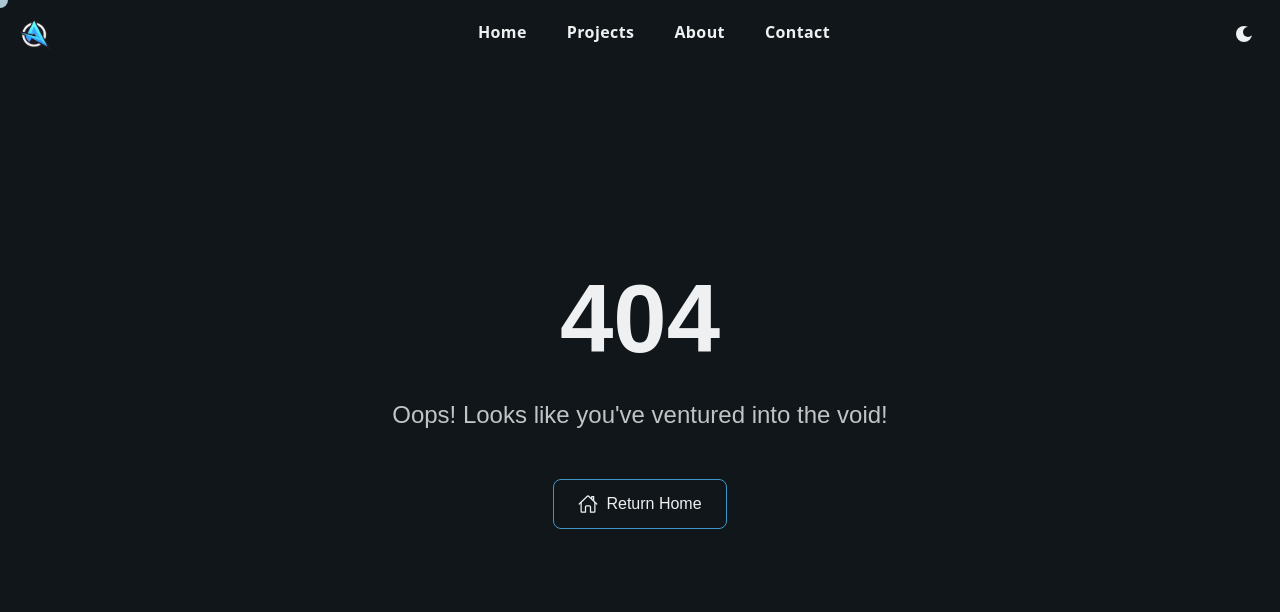
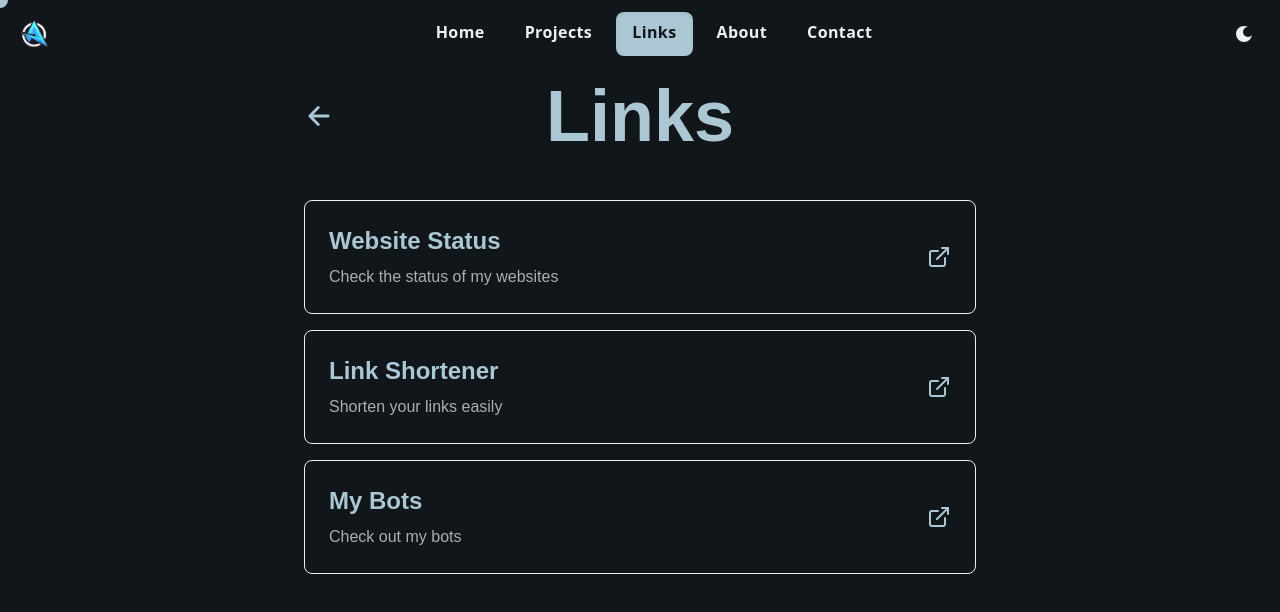
Before and after one commit to xditya/portfolio, a Next.js app: page /links in a window 1280 px wide. Before the commit this address had no page. Shown: the top 612 px of the page. Built offline with nearby package versions, Linux system fonts and the light colour scheme.

Commit message:
feat: links page

```diff
--- /dev/null
+++ b/src/app/links/page.tsx
@@ -0,0 +1,137 @@
+"use client";
+
+import React, { useEffect, useRef } from "react";
+import Link from "next/link";
+import { FiExternalLink } from "react-icons/fi";
+import { IoArrowBack } from "react-icons/io5";
+import { useRouter } from "next/navigation";
+import gsap from "gsap";
+import { ScrambleTextPlugin } from "gsap/ScrambleTextPlugin";
+
+// Register the plugin
+gsap.registerPlugin(ScrambleTextPlugin);
+
+interface LinkItem {
+  name: string;
+  url: string;
+  description?: string;
+}
+
+const links: LinkItem[] = [
+  {
+    name: "Website Status",
+    url: "https://xditya.me/status",
+    description: "Check the status of my websites",
+  },
+  {
+    name: "Link Shortener",
+    url: "https://short.xditya.me",
+    description: "Shorten your links easily",
+  },
+  {
+    name: "My Bots",
+    url: "/bots",
+    description: "Check out my bots",
+  },
+];
+
+const LinksPage = () => {
+  const router = useRouter();
+  const titleRef = useRef<HTMLHeadingElement>(null);
+  const linkRefs = useRef<(HTMLDivElement | null)[]>([]);
+
+  useEffect(() => {
+    // Title animation
+    if (titleRef.current) {
+      gsap.set(titleRef.current, { visibility: "hidden" });
+      gsap.to(titleRef.current, {
+        duration: 1.5,
+        scrambleText: {
+          text: "Links",
+          chars: "#@$*&",
+          revealDelay: 0.5,
+          speed: 0.75,
+        },
+        visibility: "visible",
+        ease: "power1.inOut",
+        delay: 0.5,
+      });
+    }
+
+    // Link items animation
+    linkRefs.current.forEach((link, index) => {
+      if (link) {
+        gsap.fromTo(
+          link,
+          { opacity: 0, y: 20 },
+          {
+            opacity: 1,
+            y: 0,
+            duration: 0.5,
+            delay: 0.2 + index * 0.1,
+            ease: "power2.out",
+          }
+        );
+      }
+    });
+  }, []);
+
+  const setLinkRef = (el: HTMLDivElement | null, index: number) => {
+    linkRefs.current[index] = el;
+  };
+
+  return (
+    <main className="min-h-screen bg-[var(--background)] text-[var(--foreground)] px-4 py-20">
+      <div className="max-w-2xl mx-auto relative">
+        <div className="flex items-center mb-12">
+          <button
+            onClick={() => router.push("/")}
+            className="text-[var(--primary)] hover:text-[var(--secondary)] transition-colors duration-200 absolute left-0"
+            aria-label="Go back"
+          >
+            <IoArrowBack className="text-3xl" />
+          </button>
+          <h1
+            ref={titleRef}
+            className="text-5xl sm:text-6xl md:text-7xl font-extrabold text-[var(--primary)] text-center w-full"
+          >
+            Links
+          </h1>
+        </div>
+
+        <div className="space-y-4">
+          {links.map((link, index) => (
+            <div
+              key={index}
+              ref={(el) => setLinkRef(el, index)}
+              className="group"
+            >
+              <Link
+                href={link.url}
+                target="_blank"
+                rel="noopener noreferrer"
+                className="block border border-[var(--foreground)] rounded-lg p-6 transition-all duration-300 hover:border-[var(--primary)] hover:bg-[var(--primary)]/5"
+              >
+                <div className="flex items-center justify-between">
+                  <div>
+                    <h2 className="text-2xl font-bold text-[var(--primary)] mb-2">
+                      {link.name}
+                    </h2>
+                    {link.description && (
+                      <p className="text-[var(--foreground)]/70">
+                        {link.description}
+                      </p>
+                    )}
+                  </div>
+                  <FiExternalLink className="w-6 h-6 text-[var(--primary)] group-hover:text-[var(--accent)] transition-colors duration-300" />
+                </div>
+              </Link>
+            </div>
+          ))}
+        </div>
+      </div>
+    </main>
+  );
+};
+
+export default LinksPage;
--- a/src/components/Navbar.tsx
+++ b/src/components/Navbar.tsx
@@ -15,6 +15,7 @@ export default function Navbar() {
     () => [
       { href: "/", label: "Home" },
       { href: "/projects", label: "Projects" },
+      { href: "/links", label: "Links" },
       { href: "/about", label: "About" },
       { href: "/contact", label: "Contact" },
     ],
@@ -45,7 +46,7 @@ export default function Navbar() {
     <nav className="w-full fixed top-0 left-0 z-50 bg-[var(--background)]">
       <div className="w-full flex items-center pl-4 pr-4 py-3">
         <div className="flex items-center flex-1">
-          <Link href="/#" className="flex items-center gap-2">
+          <Link href="/" className="flex items-center gap-2">
             <Image
               src="/logo.png"
               alt="Logo"
```
